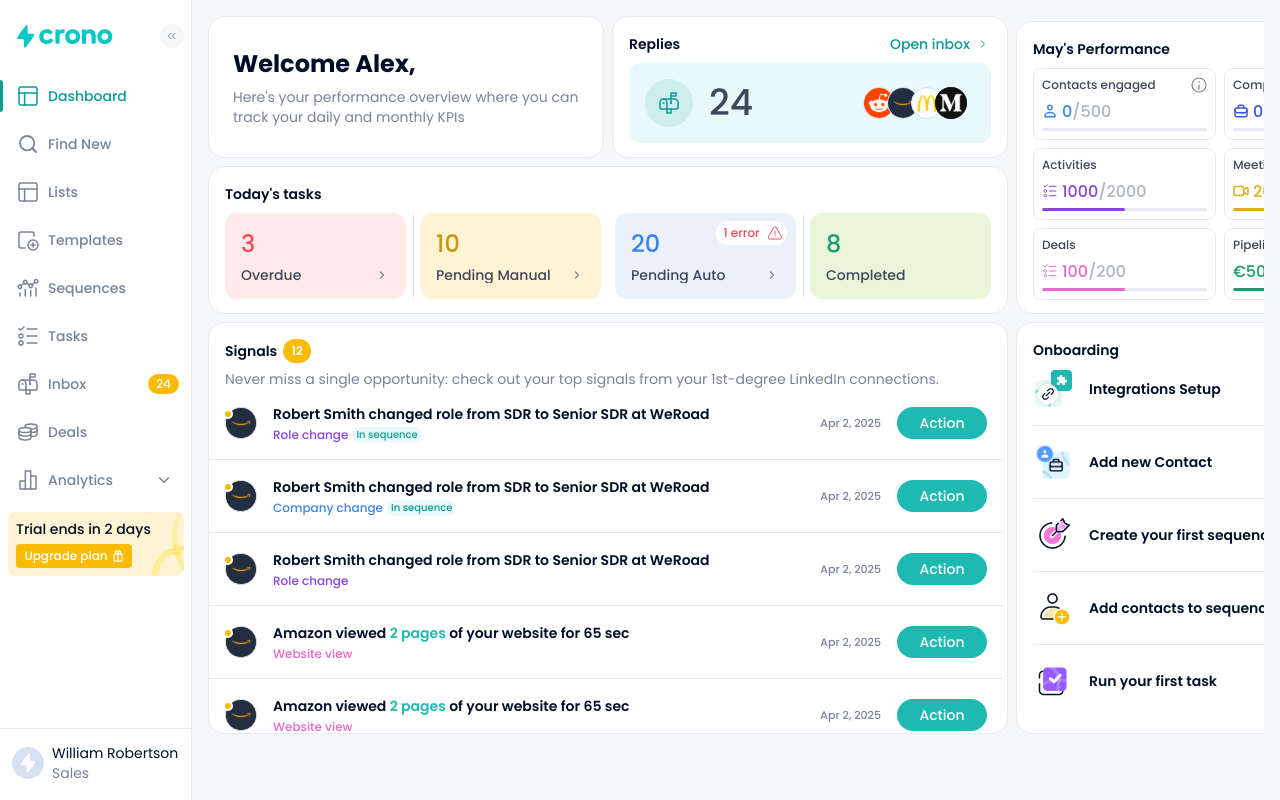
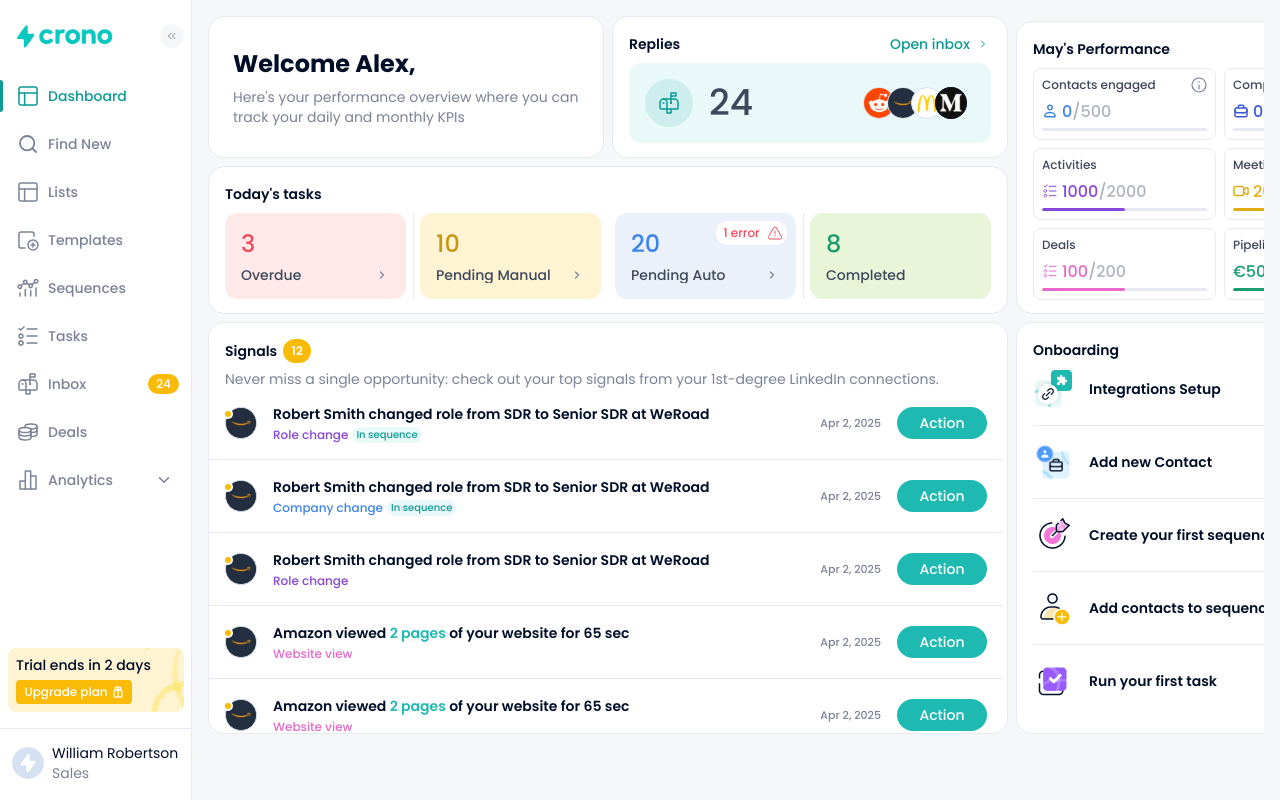
Before and after one commit to gabrielebelloo/crono-dashboard, a React (Vite) app: page /dashboard in a window 1280 px wide. Built offline with nearby package versions, Linux system fonts and the light colour scheme.

Commit message:
refactor: improve Sidebar component layout and responsiveness by adjusting flex properties and overflow handling for better content display

```diff
--- a/src/components/layout/Sidebar/Sidebar.tsx
+++ b/src/components/layout/Sidebar/Sidebar.tsx
@@ -151,11 +151,11 @@ export default function Sidebar({ mobileOpen, onClose }: Props) {
 
   const sidebarContent = (
     <aside
-      className="box-border flex h-dvh shrink-0 flex-col justify-between bg-white shadow-[inset_-1px_0_0_0_var(--border-color)]"
+      className="box-border flex h-dvh min-h-0 max-h-dvh shrink-0 flex-col bg-white shadow-[inset_-1px_0_0_0_var(--border-color)]"
       style={{ width: SIDEBAR_UNCOLLAPSED_W }}
     >
-      <div className="flex flex-col gap-[8px]">
-        <div className="flex justify-between items-center pt-[22px] pr-[8px] pb-[22px] pl-[16px]">
+      <div className="flex min-h-0 min-w-0 flex-1 flex-col gap-[8px] overflow-hidden">
+        <div className="flex shrink-0 justify-between items-center pt-[22px] pr-[8px] pb-[22px] pl-[16px]">
           <Link
             to="/dashboard"
             className="flex shrink-0"
@@ -186,8 +186,10 @@ export default function Sidebar({ mobileOpen, onClose }: Props) {
           </button>
         </div>
 
-        <div className="flex flex-col gap-[16px]">
-          <nav className="flex flex-col gap-[16px]">
+        <nav
+          className="flex min-h-0 flex-1 flex-col gap-[16px] overflow-y-auto overflow-x-hidden overscroll-y-contain [-webkit-overflow-scrolling:touch]"
+          aria-label="Main navigation"
+        >
           {sidebarItems.map((item) => (
             <SidebarItem
               key={item.href}
@@ -200,8 +202,7 @@ export default function Sidebar({ mobileOpen, onClose }: Props) {
           ))}
         </nav>
 
-          {trialCard(false)}
-        </div>
+        <div className="shrink-0">{trialCard(false)}</div>
       </div>
 
       {accountSection(false)}
@@ -211,15 +212,17 @@ export default function Sidebar({ mobileOpen, onClose }: Props) {
   return (
     <>
       <aside
-        className="box-border hidden h-screen shrink-0 flex-col justify-between bg-white shadow-[inset_-1px_0_0_0_var(--border-color)] transition-[width] ease-out lg:sticky lg:top-0 lg:flex"
+        className="box-border hidden h-dvh min-h-0 max-h-dvh shrink-0 flex-col bg-white shadow-[inset_-1px_0_0_0_var(--border-color)] transition-[width] ease-out lg:sticky lg:top-0 lg:flex"
         style={{ width: widthPx }}
       >
-        <div className={`flex flex-col gap-[8px] ${collapsed ? "items-center" : ""}`}>
+        <div
+          className={`flex min-h-0 min-w-0 flex-1 flex-col gap-[8px] overflow-hidden ${collapsed ? "items-center" : ""}`}
+        >
           <div
             className={
               collapsed
-                ? "flex flex-col items-center gap-3 pt-[22px] pb-[22px] px-2"
-                : "flex justify-between items-center pt-[22px] pr-[8px] pb-[22px] pl-[16px]"
+                ? "flex shrink-0 flex-col items-center gap-3 px-2 pt-[22px] pb-[22px]"
+                : "flex shrink-0 justify-between items-center pt-[22px] pr-[8px] pb-[22px] pl-[16px]"
             }
           >
             <Link to="/dashboard" className="flex shrink-0" aria-label="Crono - go to dashboard">
@@ -243,8 +246,10 @@ export default function Sidebar({ mobileOpen, onClose }: Props) {
             </button>
           </div>
 
-          <div className={`flex flex-col gap-[16px] ${collapsed ? "items-center" : ""}`}>
-            <nav className={`flex flex-col gap-[16px] ${collapsed ? "items-center px-0" : ""}`}>
+          <nav
+            className={`flex min-h-0 flex-1 flex-col gap-[16px] overflow-y-auto overflow-x-hidden overscroll-y-contain [-webkit-overflow-scrolling:touch] ${collapsed ? "w-full items-center px-0" : "w-full"}`}
+            aria-label="Main navigation"
+          >
             {sidebarItems.map((item) => (
               <SidebarItem
                 key={item.href}
@@ -257,6 +262,7 @@ export default function Sidebar({ mobileOpen, onClose }: Props) {
             ))}
           </nav>
 
+          <div className={`w-full shrink-0 ${collapsed ? "flex justify-center" : ""}`}>
             {trialCard(collapsed)}
           </div>
         </div>
```
Lines whose indentation alone changed are shown as unchanged.
